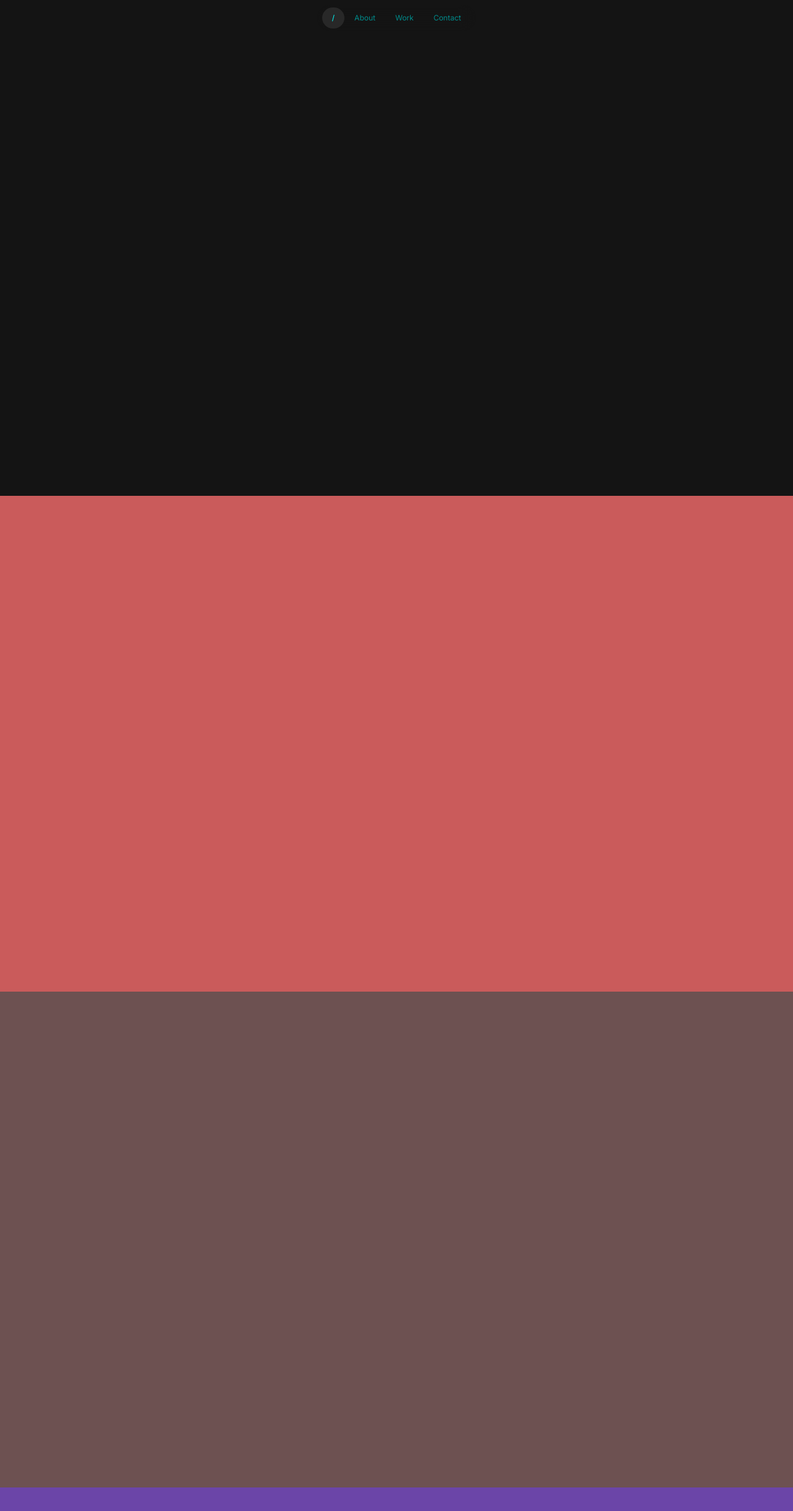
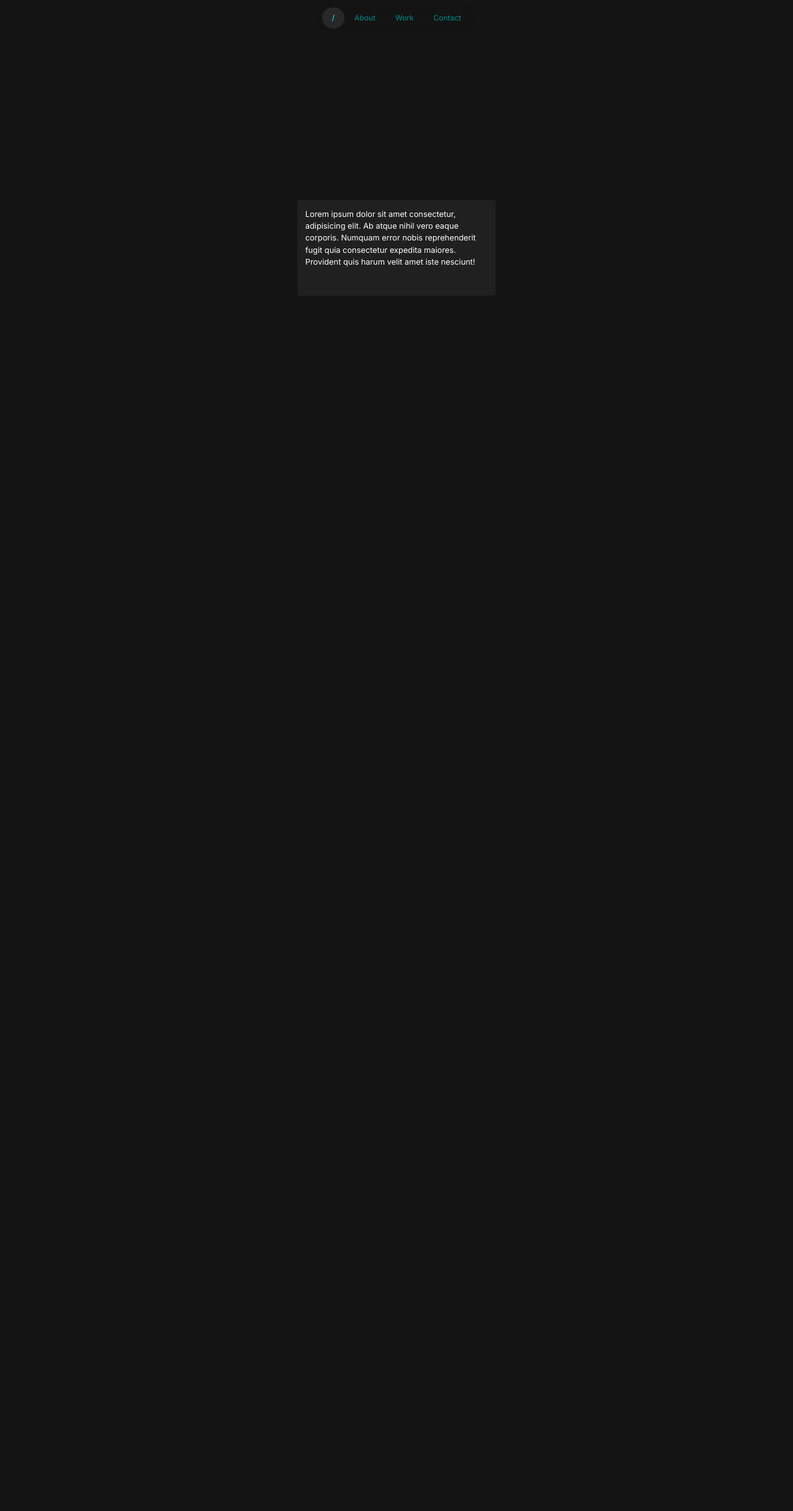
Before and after one commit to Gtifaro/gtifaro.github.io, a Next.js app: page / in a window 1280 px wide. Shown: the top 2438 px of the page at 62% size. Built offline with nearby package versions, Linux system fonts and the light colour scheme.

Commit message:
Added a little of text to home

```diff
--- a/app/page.jsx
+++ b/app/page.jsx
@@ -1,13 +1,17 @@
 export default function Home() {
   return (
     <main className="w-full">
-      <div id="home" className="bg-[#141414] pt-[4.25vw] h-screen text-white">
+      <div id="home" className="bg-[#141414] h-screen text-white flex items-center">
+        <div className="w-[25vw] mx-auto h-[12vw] p-[1vw] rounded-[.25vw] text-[1vw] bg-[#202020]">
+          Lorem ipsum dolor sit amet consectetur, adipisicing elit. Ab atque nihil vero eaque corporis. Numquam error nobis reprehenderit fugit quia consectetur expedita maiores. Provident quis harum velit amet iste nesciunt!
+          {/* Desarrollador Frontend con más de 1 año de experiencia creando soluciones innovadoras con tecnologías como HTML, CSS, JavaScript, entre otras. Nacido en Bogotá, Colombia, hace 21 años y apasionado por la creación del futuro de la tecnología. */}
+        </div>
       </div>
-      <div id="about" className="bg-[#ca5b5b] h-screen text-white">
+      <div id="about" className="bg-[#141414] h-screen text-white">
       </div>
-      <div id="work" className="bg-[#6d5151] h-screen text-white">
+      <div id="work" className="bg-[#141414] h-screen text-white">
       </div>
-      <div id="contact" className="bg-[#6b45a8] h-screen text-white">
+      <div id="contact" className="bg-[#141414] h-screen text-white">
       </div>
     </main>
   );
```
